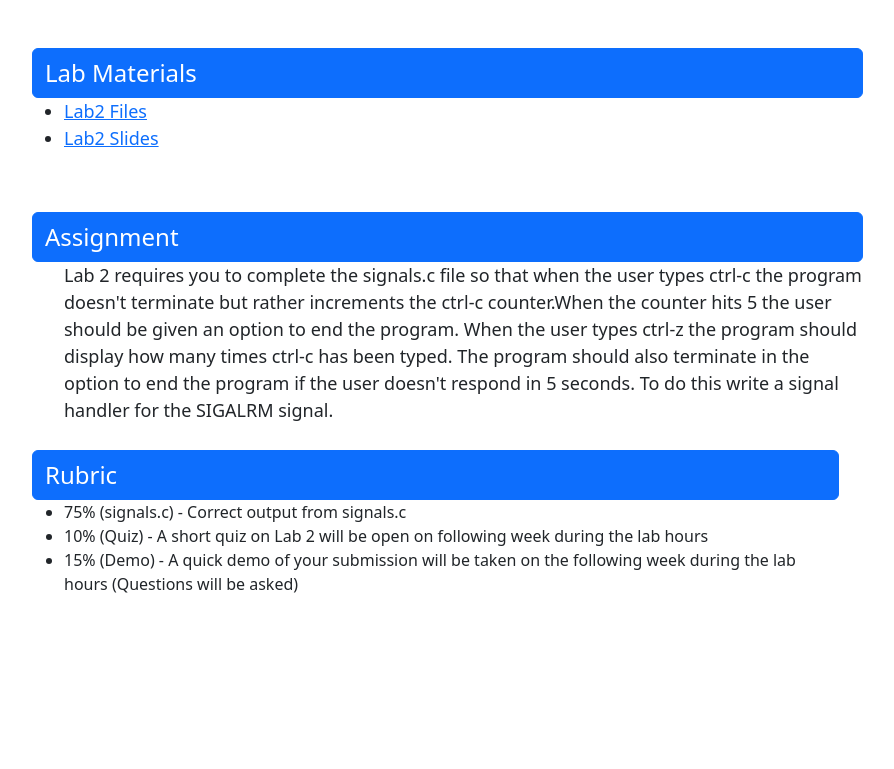
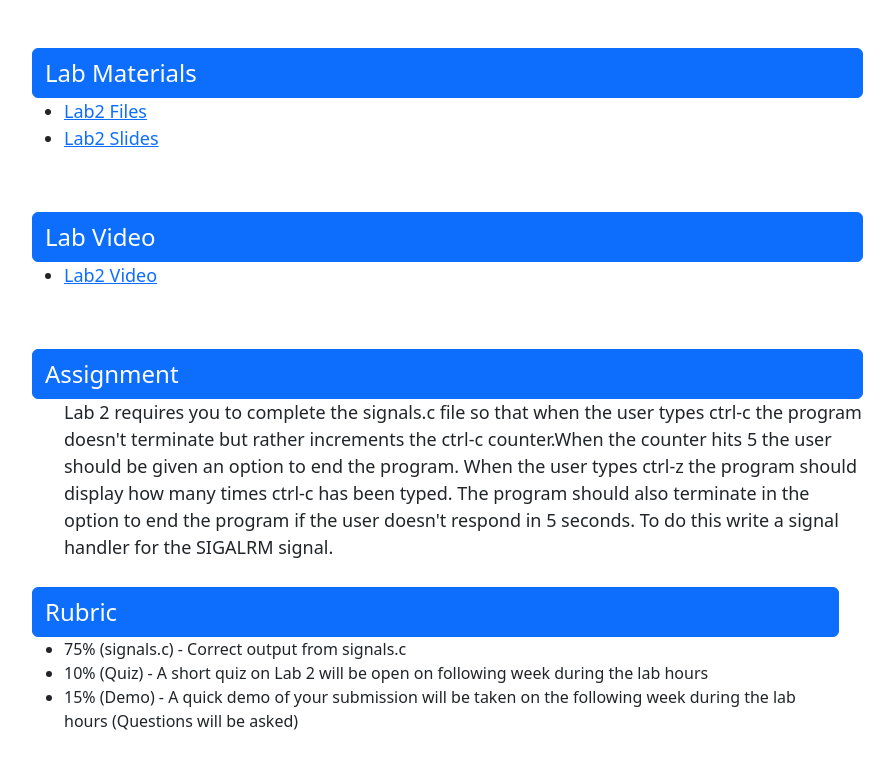
Before and after one commit to J-Rog/KUEECS-Fall2026, a plain HTML site: page Lab2/lab2.html in a window 1280 px wide. Shown: the part 83-852 px from the top of the page, without its empty margins (50-944 px from the left). Before the commit the page ends 800 px from the top, so only its background shows below. Drawn offline with nearby package versions, Linux system fonts and the light colour scheme.

Commit message:
Added a video

```diff
--- a/Lab2/lab2.html
+++ b/Lab2/lab2.html
@@ -99,6 +99,22 @@
         </div>
 
 
+        <div class="row lab_row">
+          <div class="col">
+            <button class="btn btn-primary w-100 text-start" type="button" data-bs-toggle="collapse"
+              data-bs-target="#labCollapse" aria-expanded="false" aria-controls="labCollapse">
+              <font size="+2">Lab Video</font>
+            </button>
+                <ul class="collapse show" id="labCollapse" start="0">
+                  <font size="+1">
+                  <li>
+                  <a href="https://kansas-my.sharepoint.com/:v:/g/personal/j479r401_home_ku_edu/IQBZptQIqefnRrqFukRE1iumAXOKgHafjZQ_iyxZ6lm3PZE?e=k2aLtV&nav=eyJyZWZlcnJhbEluZm8iOnsicmVmZXJyYWxBcHAiOiJTdHJlYW1XZWJBcHAiLCJyZWZlcnJhbFZpZXciOiJTaGFyZURpYWxvZy1MaW5rIiwicmVmZXJyYWxBcHBQbGF0Zm9ybSI6IldlYiIsInJlZmVycmFsTW9kZSI6InZpZXcifX0%3D">Lab2 Video</a>
+                  </li>
+                  </font>
+              </ul>
+              </font> <br>
+          </div>
+        </div>
 
         <div class="row lab_row">
           <div class="col">
```
